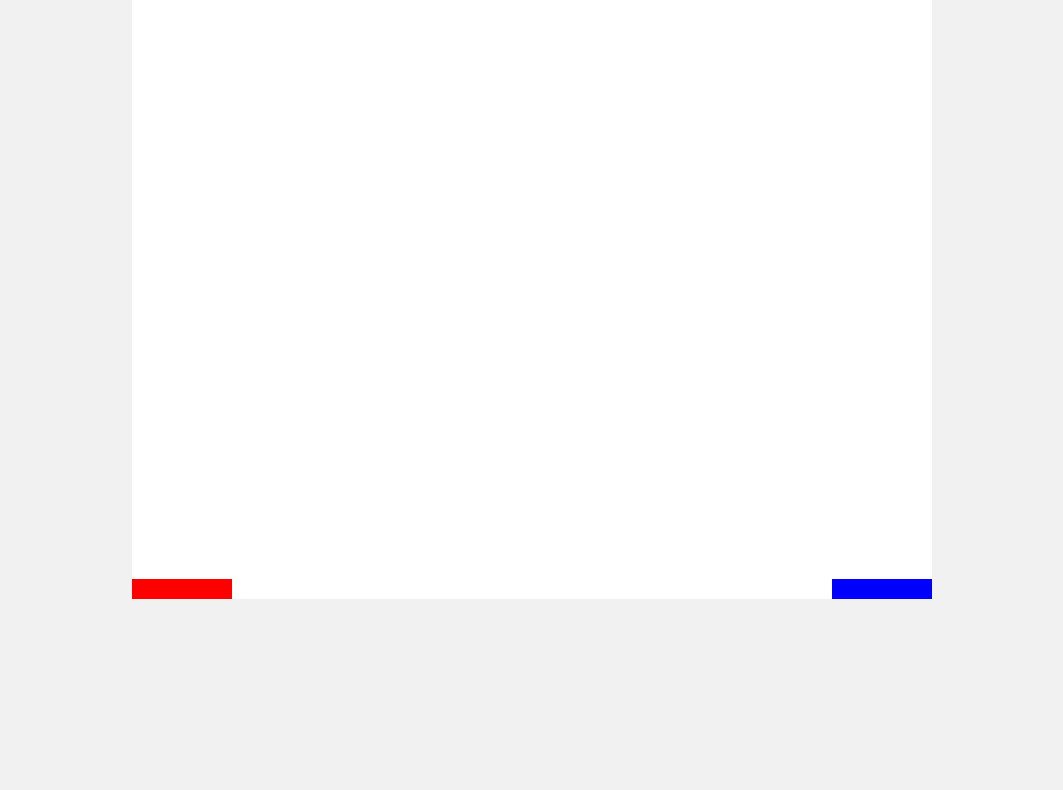
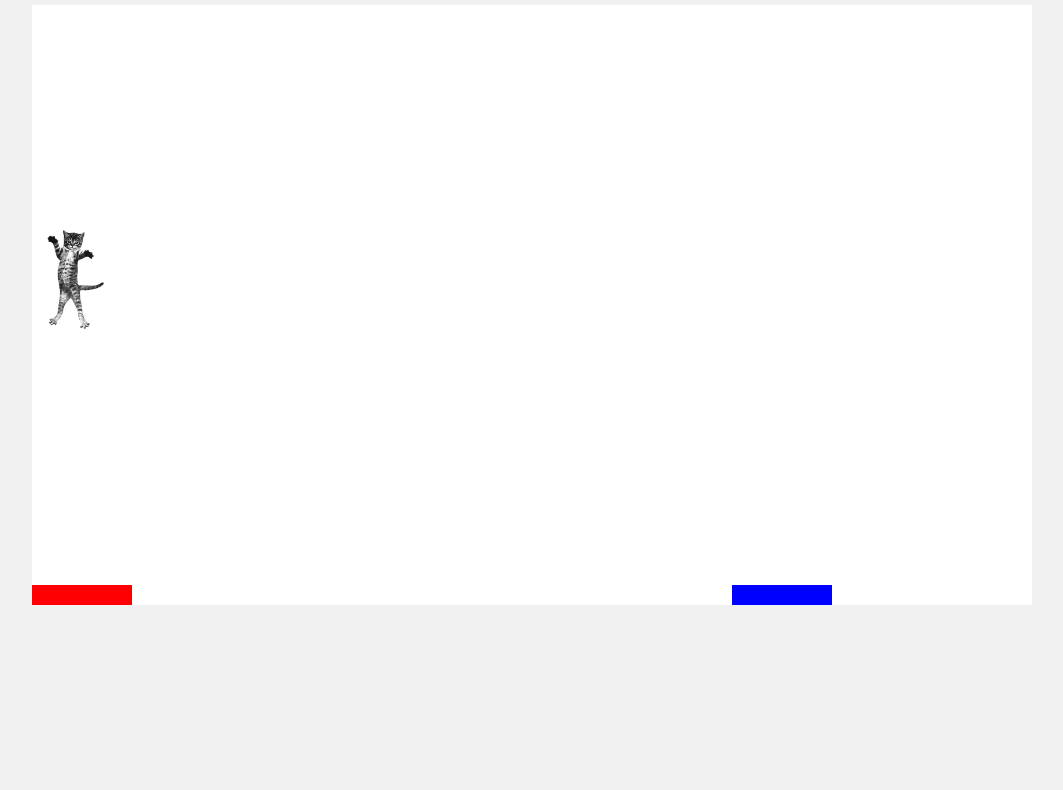
Before and after one commit to oscarvenhuis/project1, a plain HTML site: page main.html in a window 1280 px wide. Shown: the part 79-869 px from the top of the page, without its empty margins (108-1171 px from the left). After the commit the page ends 800 px from the top, so only its background shows below. Drawn offline with nearby package versions, Linux system fonts and the light colour scheme.

Commit message:
version Wed 9 Jun

```diff
--- a/scripts/game.js
+++ b/scripts/game.js
@@ -21,7 +21,34 @@
 // set variable,
 // change the score multiplier
 
+// gravity
+// set x position
+// set y position
+// set starting gravity speed
+// set increase of speed for each frame
+// calculate trajectory
+// loop until it hits the paddle
+//
+// function gravity(width, height, color, x, y, type) {
+//     this.type = type;
+//     this.width = width;
+//     this.height = height;
+//     this.x = x;
+//     this.y = y;
+//     this.speedX = 0;
+//     this.speedY = 0;
+//     this.gravity = 0.05;
+//     this.gravitySpeed = 0;
+//     this.update = function() {
 
+//     }
+// new position of ball
+//     this.newPos = function() {
+//         this.gravitySpeed += this.gravity;
+//         this.x += this.speedX;
+//         this.y += this.speedY + this.gravitySpeed;
+//     }
+// }
 
 
 $(document).ready(function(){
@@ -29,13 +56,19 @@ $(document).ready(function(){
   var gameloop = null;
 
   // Players 1 & 2
-  var $player1 = $("#paddleA");
-  var $player2 = $("#paddleB");
+  var $paddleA     = $("#paddleA");
+  var $paddleB     = $("#paddleB");
+  var paddleSpeed  = 5;
+  var paddleHeight = 15;
+  var paddleWidth  = 100;
 
   // Ball
   var $ball          = $("#ball");
-  var verticalMove   = 3;
-  var horizontalMove = 3;
+  var verticalMove   = 5;
+  var horizontalMove = 5;
+  var ballHeight     = 100;
+  var ballWidth      = 57;
+  var lastContact    = '';
 
   //Controls
   var keyBindings = { p1Left: 90, p1Right: 88, p2Left: 37, p2Right: 39};
@@ -44,14 +77,11 @@ $(document).ready(function(){
 
   // Default Settings
   var gameHeight   = 600;
-  var gameWidth    = 800;
+  var gameWidth    = 1000;
   var xMin         = 0;
-  var xMax         = 800;
+  var xMax         = 1000;
   var yMin         = 0;
   var yMax         = 600;
-  var paddleSpeed  = 5;
-  var paddleHeight = 15;
-  var paddleWidth  = 100;
 
   // Score needed to win game
   var winScore = 5;
@@ -99,96 +129,124 @@ $(document).ready(function(){
     });
   };
 
+
   // Control movement of paddles based on keyboard events
   var movePaddles = function () {
     // Check keyboard events
-    var p1Position = $player1.position();
+    var p1Position = $paddleA.position();
     var p1Left     = p1Position.left;
-    var p1Right    = p1Position.left + 100;
+    var p1Right    = p1Position.left + paddleWidth;
 
-    var p2Position = $player2.position();
+    var p2Position = $paddleB.position();
     var p2Left     = p2Position.left;
-    var p2Right    = p2Position.left + 100;
+    var p2Right    = p2Position.left + paddleWidth;
 
     // Move the paddle A left
     if (p1Movement.left && p1Left > xMin && p1Left - paddleSpeed >= xMin) {
-      $player1.css("left", p1Position.left - paddleSpeed);
+      $paddleA.css("left", p1Position.left - paddleSpeed);
     } else if (p1Left - paddleSpeed < xMin) {
-      $player1.css("left", xMin);
+      $paddleA.css("left", xMin);
     }
 
     // Move the paddle A right
     if (p1Movement.right && p1Right < xMax && p1Right + paddleSpeed <= xMax) {
-      $player1.css("left", p1Position.left + paddleSpeed);
+      $paddleA.css("left", p1Position.left + paddleSpeed);
     } else if (p1Right - paddleSpeed > xMax) {
-      $player1.css("left", xMax - paddleWidth);
+      $paddleA.css("left", xMax - paddleWidth);
     }
 
     // Move the paddle B left
     if (p2Movement.left && p2Left > xMin && p2Left - paddleSpeed >= xMin) {
-      $player2.css("left", p2Position.left - paddleSpeed);
+      $paddleB.css("left", p2Position.left - paddleSpeed);
     } else if (p2Left - paddleSpeed < xMin) {
-      $player1.css("left", xMin);
+      $paddleB.css("left", xMin);
     }
 
     // Move the paddle B right
     if (p2Movement.right && p2Right < xMax && p2Right + paddleSpeed <= xMax) {
-      $player2.css("left", p2Position.left + paddleSpeed);
+      $paddleB.css("left", p2Position.left + paddleSpeed);
     } else if (p2Right - paddleSpeed > xMax) {
-      $player2.css("left", xMax - paddleWidth);
+      $paddleB.css("left", xMax - paddleWidth);
+    }
+  };
+
+  // ball positioning
+  var moveBall = function (){
+    // ball boundery collision
+    var position = $ball.position();
+    var ballTop  = position.top;
+    var ballBot  = position.top + ballHeight;
+    var ballLeft = position.left;
+    var ballRight= position.left + ballWidth;
+
+    // boundary collision
+    if (ballTop <= yMin && lastContact != "topBoundary") {
+      verticalMove = -verticalMove;
+      lastContact = "topBoundary";
     }
 
+    if (ballBot >= yMax && lastContact != "botBoundary") {
+       verticalMove = -verticalMove;
+      lastContact = "botBoundary";
+      // clearInterval(gameloop);
+      // check winner and add score
+      // reset the horizontal and vertical move to default
+      // reset lastContact to default
+      // reset the cat position
+      // start gameloop
+    }
+
+    if (ballLeft <= xMin && lastContact != "leftBoundary") {
+      horizontalMove = -horizontalMove;
+      lastContact = "leftBoundary";
+    }
+
+    if (ballRight >= xMax && lastContact != "rightBoundary") {
+      horizontalMove = -horizontalMove;
+      lastContact = "rightBoundary";
+    }
+
+    // paddleA collision
+    var paddleAPosition = $paddleA.position();
+    var paddleATop      = paddleAPosition.top;
+    var paddleABot      = paddleAPosition.top + paddleHeight;
+    var paddleALeft     = paddleAPosition.left;
+    var paddleARight    = paddleAPosition.left + paddleWidth;
+
+    if (ballLeft <= paddleARight && ballRight >= paddleALeft && ballTop <= paddleABot && ballBot >= paddleATop && lastContact !== 'paddleA') {
+      verticalMove = -verticalMove;
+      lastContact = 'paddleA';
+    }
+
+    // paddleB collision
+    var paddleBPosition = $paddleB.position();
+    var paddleBTop      = paddleBPosition.top;
+    var paddleBBot      = paddleBPosition.top + paddleHeight;
+    var paddleBLeft     = paddleBPosition.left;
+    var paddleBRight    = paddleBPosition.left + paddleWidth;
+
+    if (ballLeft <= paddleBRight && ballRight >= paddleBLeft && ballTop <= paddleBBot && ballBot >= paddleBTop && lastContact !== 'paddleB') {
+      verticalMove = -verticalMove;
+      lastContact = 'paddleB';
+    }
+
+    $ball.css({
+       top:  ballTop + verticalMove,
+       left: ballLeft + horizontalMove
+    });
   };
 
-// gravity
-// set x position
-// set y position
-// set starting gravity speed
-// set increase of speed for each frame
-// calculate trajectory
-// loop until it hits the paddle
-//
-// function gravity(width, height, color, x, y, type) {
-//     this.type = type;
-//     this.width = width;
-//     this.height = height;
-//     this.x = x;
-//     this.y = y;
-//     this.speedX = 0;
-//     this.speedY = 0;
-//     this.gravity = 0.05;
-//     this.gravitySpeed = 0;
-//     this.update = function() {
-
-//     }
-// new position of ball
-//     this.newPos = function() {
-//         this.gravitySpeed += this.gravity;
-//         this.x += this.speedX;
-//         this.y += this.speedY + this.gravitySpeed;
-//     }
-// }
-
-   var moveBall = function () {
-     var position = $ball.position();
-     $ball.css({
-       top:  position.top + verticalMove,
-       left: position.left + horizontalMove
-     });
-   };
 
   var startGame = function () {
     // Main loop of the game
     // Set main loop frame rate (60 fps the best). Fps stands for 'frames per second'
     gameloop = setInterval(function(){
+      moveBall();
       movePaddles();
-      moveBall();
     }, 1000 / 60);
 
     bindKeypress();
   };
 
   startGame();
-
-
 });
--- a/styles/main.css
+++ b/styles/main.css
@@ -1,7 +1,7 @@
 h1 {
   margin-top: 0;
   text-align: center;
-  font-family: arial;
+  font-family: georgia;
   padding-top: 20px;
 }
 
@@ -16,7 +16,7 @@ body {
 #court {
   background-color: white;
   position: relative;
-  width: 800px;
+  width: 1000px;
   height: 600px;
   margin: 0 auto;
 }
@@ -41,11 +41,14 @@ body {
 
 #ball {
   position: absolute;
-  top: 0;
-  /*left: 390px;*/
-  left: 0;
-  width: 20px;
-  height: 20px;
+  top: 280px;
+  left: 380px;
+  width: 57px;
+  height: 100px;
   border-radius: 10px;
-  background: black;
+  /*background: black;*/
+  background-image: url(../images/cat.png);
+  background-size: 57px 100px;
+
+
 }
```
Also changed, not shown: main.html (+2 -0 lines), images/cat.png (added).
